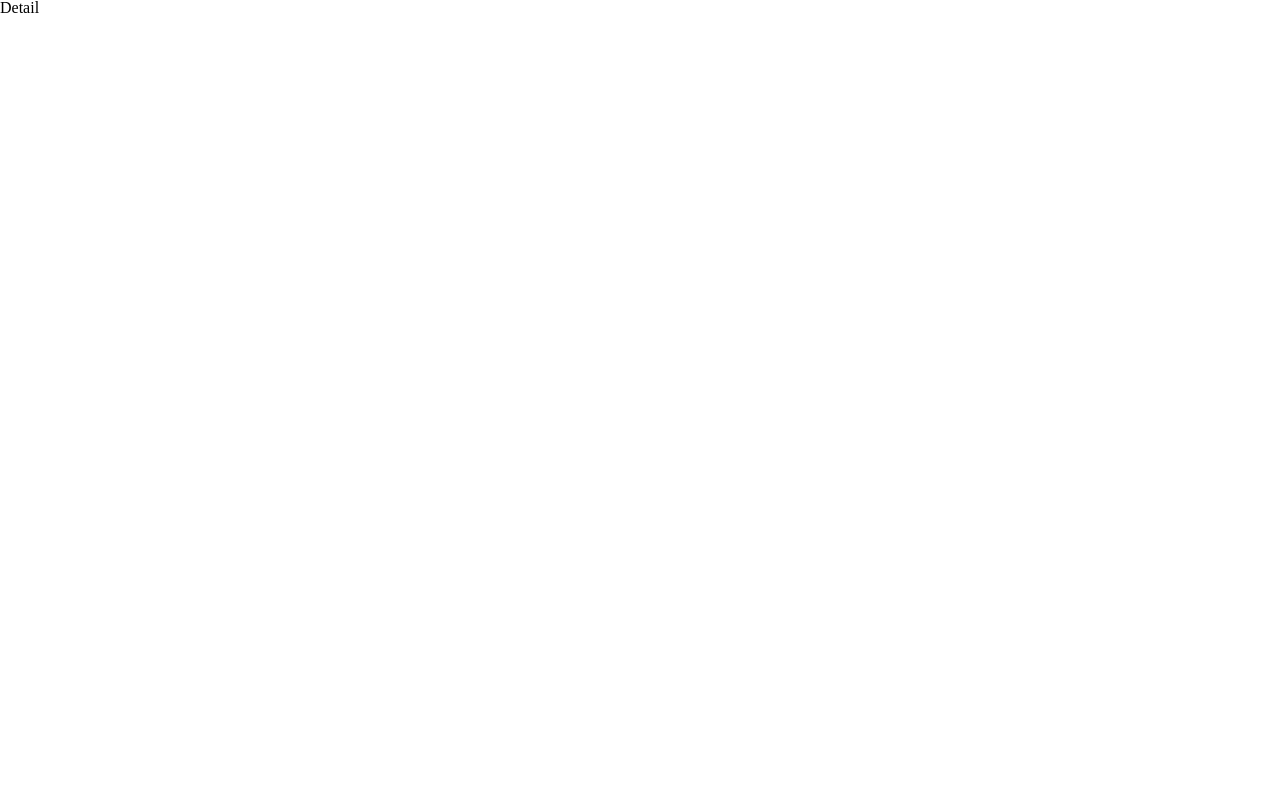
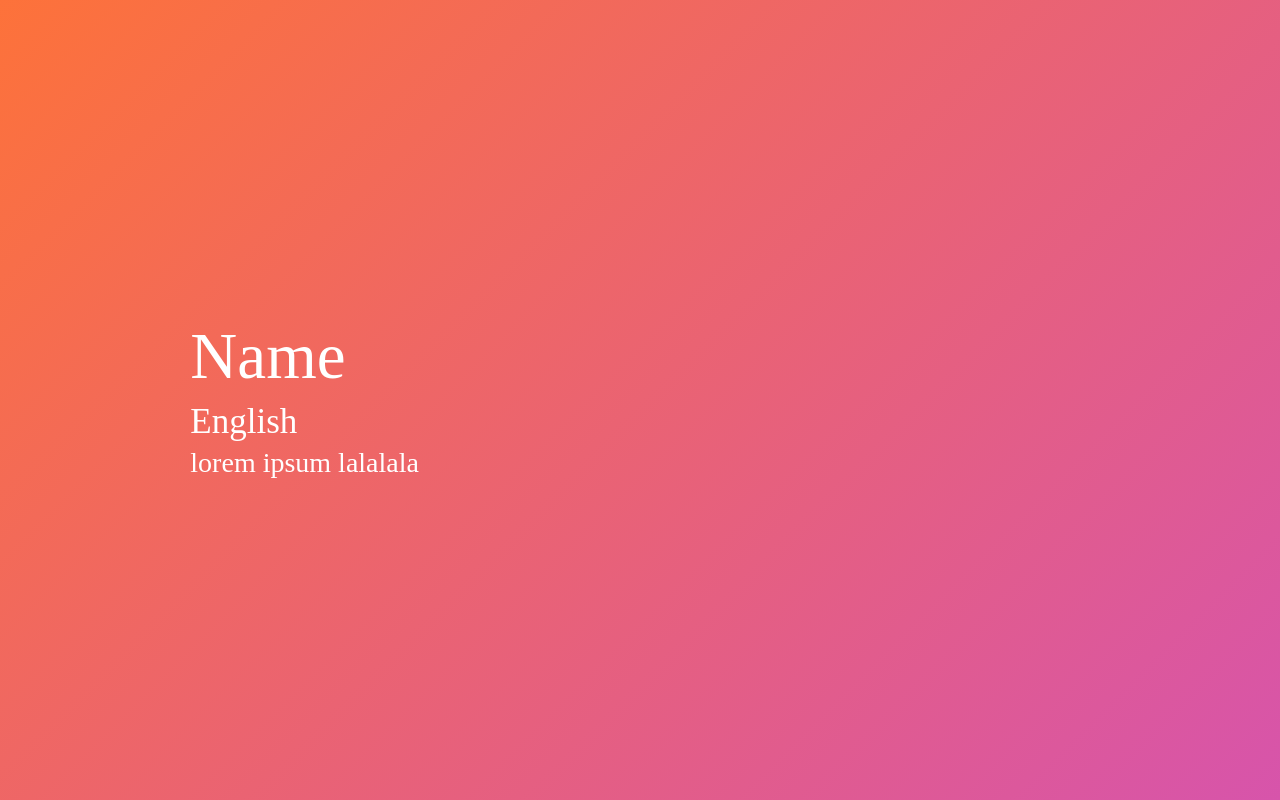
Before and after one commit to vriznet/apollo-2020, a React (Create React App) app: page /#/1 in a window 1280 px wide. Built offline with nearby package versions, Linux system fonts and the light colour scheme.

Commit message:
1.3 Apollo Cache and Styles

```diff
--- a/src/components/Movie.js
+++ b/src/components/Movie.js
@@ -1,10 +1,29 @@
 import React from 'react';
 import { Link } from 'react-router-dom';
+import styled from 'styled-components';
 
-export default ({ id }) => {
+const Container = styled.div`
+  height: 380px;
+  width: 100%;
+  box-shadow: 0 3px 6px rgba(0, 0, 0, 0.16), 0 3px 6px rgba(0, 0, 0, 0.23);
+  border-radius: 10px;
+  overflow: hidden;
+`;
+
+const Poster = styled.div`
+  background-image: url(${props => props.bg});
+  height: 100%;
+  width: 100%;
+  background-size: cover;
+  background-position: center center;
+`;
+
+export default ({ id, bg }) => {
   return (
-    <div>
-      <Link to={`/${id}`}>{id}</Link>
-    </div>
+    <Container>
+      <Link to={`/${id}`}>
+        <Poster bg={bg} />
+      </Link>
+    </Container>
   );
 };
--- a/src/routes/Detail.js
+++ b/src/routes/Detail.js
@@ -2,16 +2,52 @@
 import { useParams } from 'react-router-dom';
 import { useQuery } from '@apollo/react-hooks';
 import { gql } from 'apollo-boost';
+import styled from 'styled-components';
 
 const GET_MOVIE = gql`
   query getMovie($id: Int!) {
     movie(id: $id) {
-      id
       title
       medium_cover_image
+      language
+      rating
       description_intro
     }
   }
+`;
+
+const Container = styled.div`
+  height: 100vh;
+  background-image: linear-gradient(-45deg, #d754ab, #fd723a);
+  width: 100%;
+  display: flex;
+  justify-content: space-around;
+  align-items: center;
+  color: white;
+`;
+
+const Column = styled.div`
+  margin-left: 10px;
+`;
+
+const Title = styled.h1`
+  font-size: 65px;
+  margin-bottom: 15px;
+`;
+
+const Subtitle = styled.h4`
+  font-size: 35px;
+  margin-bottom: 10px;
+`;
+
+const Description = styled.p`
+  font-size: 28px;
+`;
+
+const Poster = styled.div`
+  width: 25%;
+  background-color: transparent;
+  height: 60%;
 `;
 
 export default () => {
@@ -20,11 +56,14 @@
   const { loading, data } = useQuery(GET_MOVIE, {
     variables: { id },
   });
-  if (loading) {
-    return 'loading';
-  }
-  if (!loading && data && data.movie) {
-    return data.movie.title;
-  }
-  return 'Detail';
+  return (
+    <Container>
+      <Column>
+        <Title>Name</Title>
+        <Subtitle>English</Subtitle>
+        <Description>lorem ipsum lalalala</Description>
+      </Column>
+      {!loading && <Poster></Poster>}
+    </Container>
+  );
 };
--- a/src/routes/Home.js
+++ b/src/routes/Home.js
@@ -6,13 +6,19 @@
 
 const Container = styled.div`
   width: 100%;
-  background-color: gray;
   height: 500px;
+  align-items: center;
 `;
 
 const Header = styled.header`
+  background-image: linear-gradient(-45deg, #d754ab, #fd723a);
+  height: 45vh;
+  color: white;
+  display: flex;
+  flex-direction: column;
+  justify-content: center;
+  align-items: center;
   width: 100%;
-  color: white;
 `;
 
 const Title = styled.h1`
@@ -28,6 +34,15 @@
   opacity: 0.5;
   font-weight: 500;
   margin-top: 10px;
+`;
+
+const Movies = styled.div`
+  display: grid;
+  grid-template-columns: repeat(4, 1fr);
+  grid-gap: 25px;
+  width: 60%;
+  position: relative;
+  top: -50px;
 `;
 
 const GET_MOVIES = gql`
@@ -48,9 +63,13 @@
         <Subtitle>I love GraphQL</Subtitle>
       </Header>
       {loading && <Loading>Loading...</Loading>}
-      {!loading &&
-        data.movies &&
-        data.movies.map(m => <Movie key={m.id} id={m.id} />)}
+      {!loading && data.movies && (
+        <Movies>
+          {data.movies.map(m => (
+            <Movie key={m.id} id={m.id} bg={m.medium_cover_image} />
+          ))}
+        </Movies>
+      )}
     </Container>
   );
 };
```
